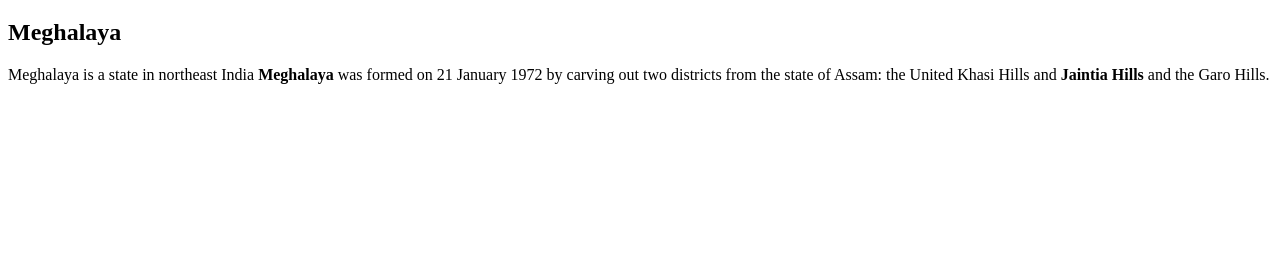
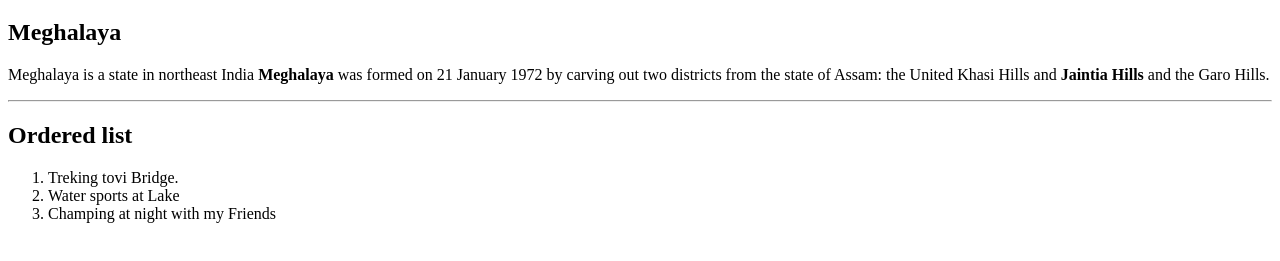
Before and after one commit to 44-563-WebApps-F23/44563-webapps-f23-assignment3-Meghanaankam16, a plain HTML site: page index.html in a window 1280 px wide. Shown: the part 61-322 px from the top of the page. Drawn offline with Linux system fonts and the light colour scheme.

Commit message:
Update index.html

```diff
--- a/index.html
+++ b/index.html
@@ -8,8 +8,17 @@
 <body>
     <h1>Meghana Ankam</h1>
     <h2>Meghalaya</h2>
-    <p> Meghalaya is a state in northeast India <b>Meghalaya</b> was formed on 21 January 1972 by carving out two districts from the state of Assam: the United Khasi Hills and <b>Jaintia Hills</b> and the Garo Hills.
-    </p>
+    <p> Meghalaya is a state in northeast India <b>Meghalaya</b> was formed on 21 January 1972
+        by carving out two districts from the state of Assam: the United Khasi Hills and
+         <b>Jaintia Hills</b> and the Garo Hills.</p>
+         <hr>
+
+    <h2>Ordered list</h2>
+    <ol>
+        <li>Treking tovi Bridge.</li>
+        <li>Water sports at Lake</li>
+        <li>Champing at night with my Friends</li>
+</ol>
 
 </body>
 </html>
```
